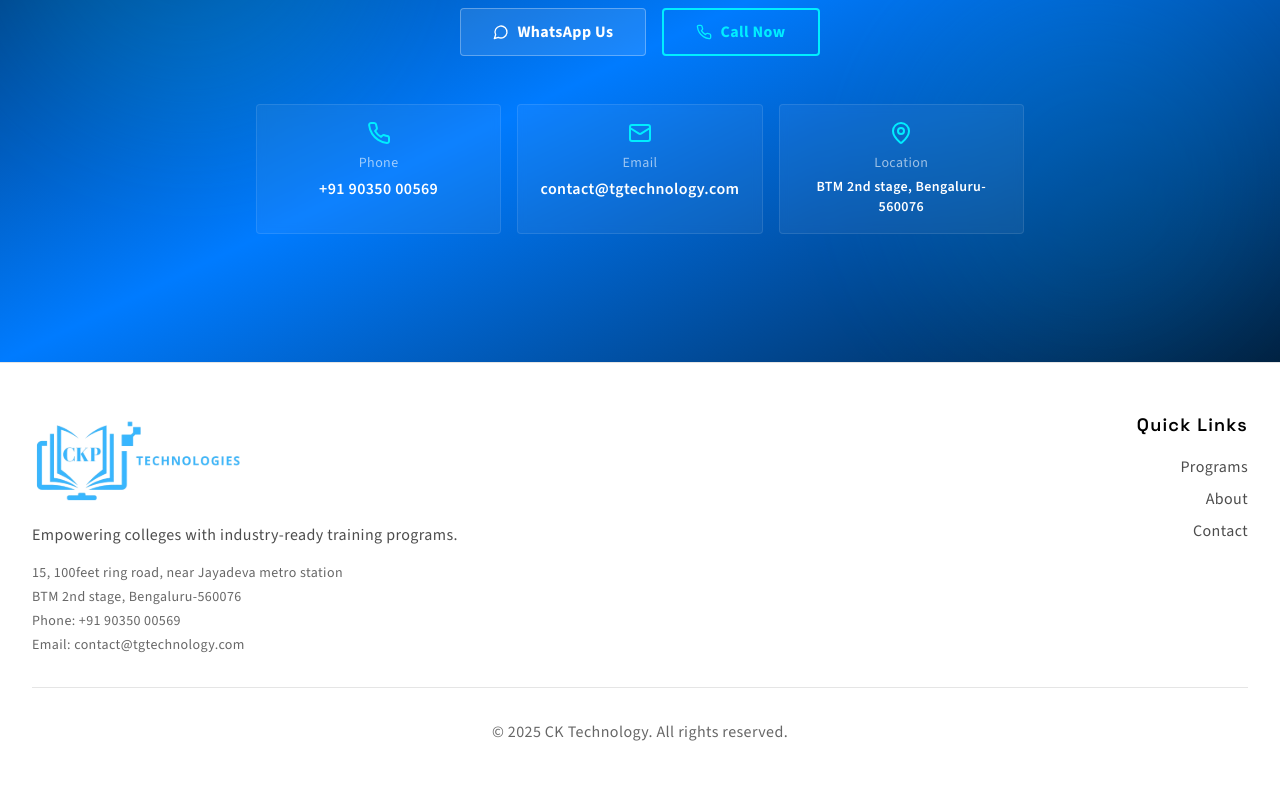
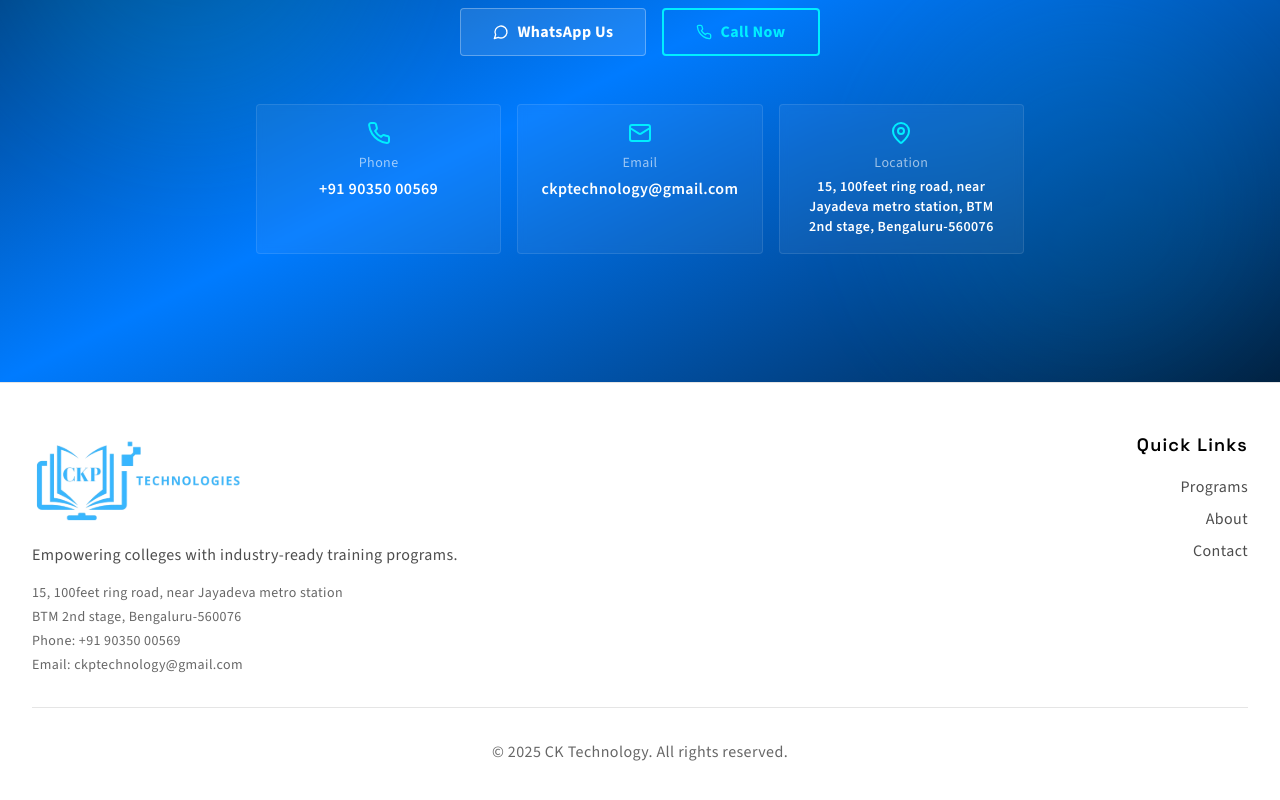
Before and after one commit to assuvar/campus-uplift, a React (Vite) app: page / in a window 1280 px wide. Shown: the part 4745-5545 px from the top of the page. Built offline with nearby package versions, Linux system fonts and the light colour scheme; the HTML template or start-up script is replaced by a standard one.

Commit message:
Update contact information
Update location and email address in the "Partner With Us Today" section and throughout the website.

```diff
--- a/src/pages/Index.tsx
+++ b/src/pages/Index.tsx
@@ -373,12 +373,12 @@ const Index = () => {
               <div className="bg-white/5 backdrop-blur-sm border border-white/10 rounded p-4 hover:bg-white/10 transition-all">
                 <Mail className="w-6 h-6 text-accent mx-auto mb-2" />
                 <p className="text-white/60 text-sm mb-1">Email</p>
-                <p className="text-white font-semibold">contact@tgtechnology.com</p>
+                <p className="text-white font-semibold">ckptechnology@gmail.com</p>
               </div>
               <div className="bg-white/5 backdrop-blur-sm border border-white/10 rounded p-4 hover:bg-white/10 transition-all">
                 <MapPin className="w-6 h-6 text-accent mx-auto mb-2" />
                 <p className="text-white/60 text-sm mb-1">Location</p>
-                <p className="text-white font-semibold text-sm">BTM 2nd stage, Bengaluru-560076</p>
+                <p className="text-white font-semibold text-sm">15, 100feet ring road, near Jayadeva metro station, BTM 2nd stage, Bengaluru-560076</p>
               </div>
             </div>
           </div>
@@ -401,7 +401,7 @@ const Index = () => {
                 <p>15, 100feet ring road, near Jayadeva metro station</p>
                 <p>BTM 2nd stage, Bengaluru-560076</p>
                 <p className="mt-2">Phone: +91 90350 00569</p>
-                <p>Email: contact@tgtechnology.com</p>
+                <p>Email: ckptechnology@gmail.com</p>
               </div>
             </div>
 
```
